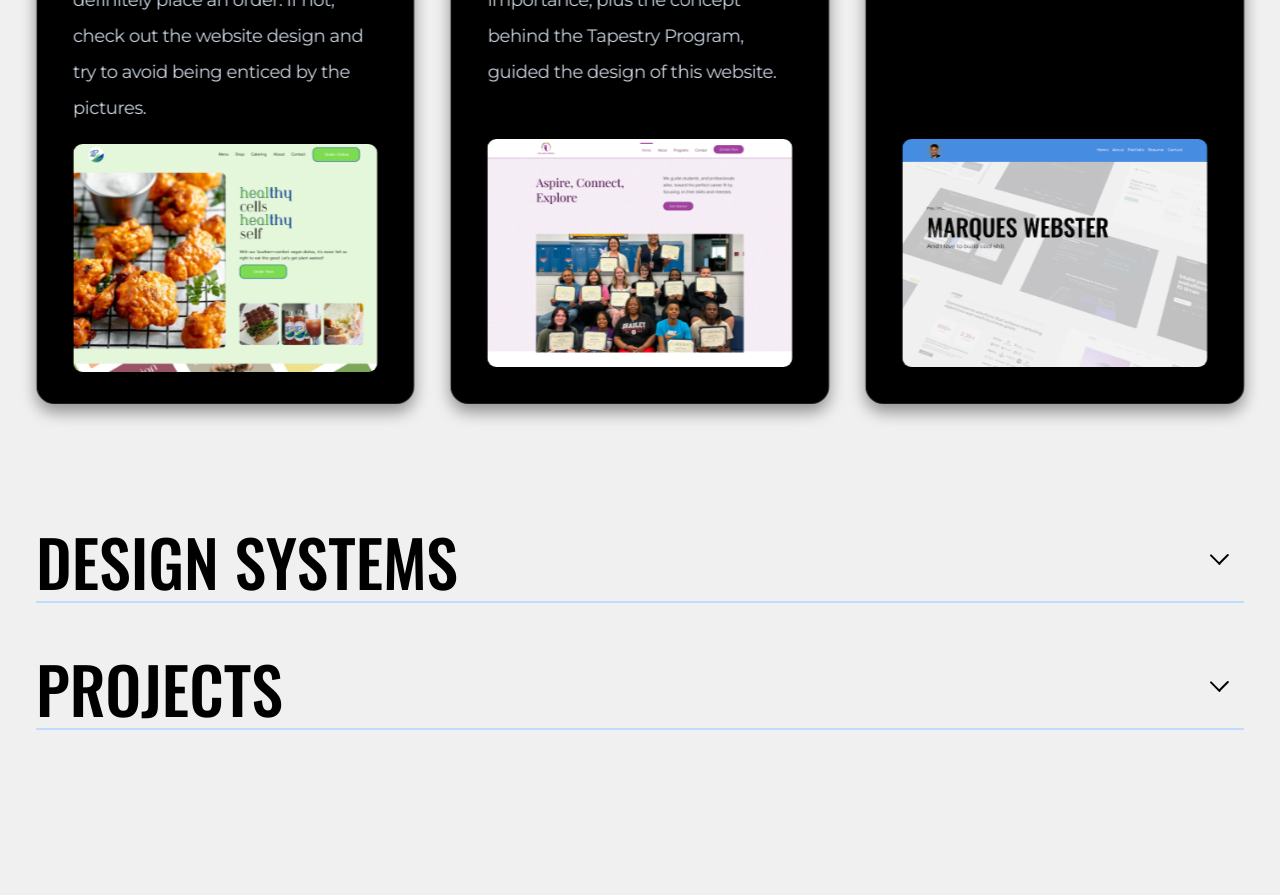
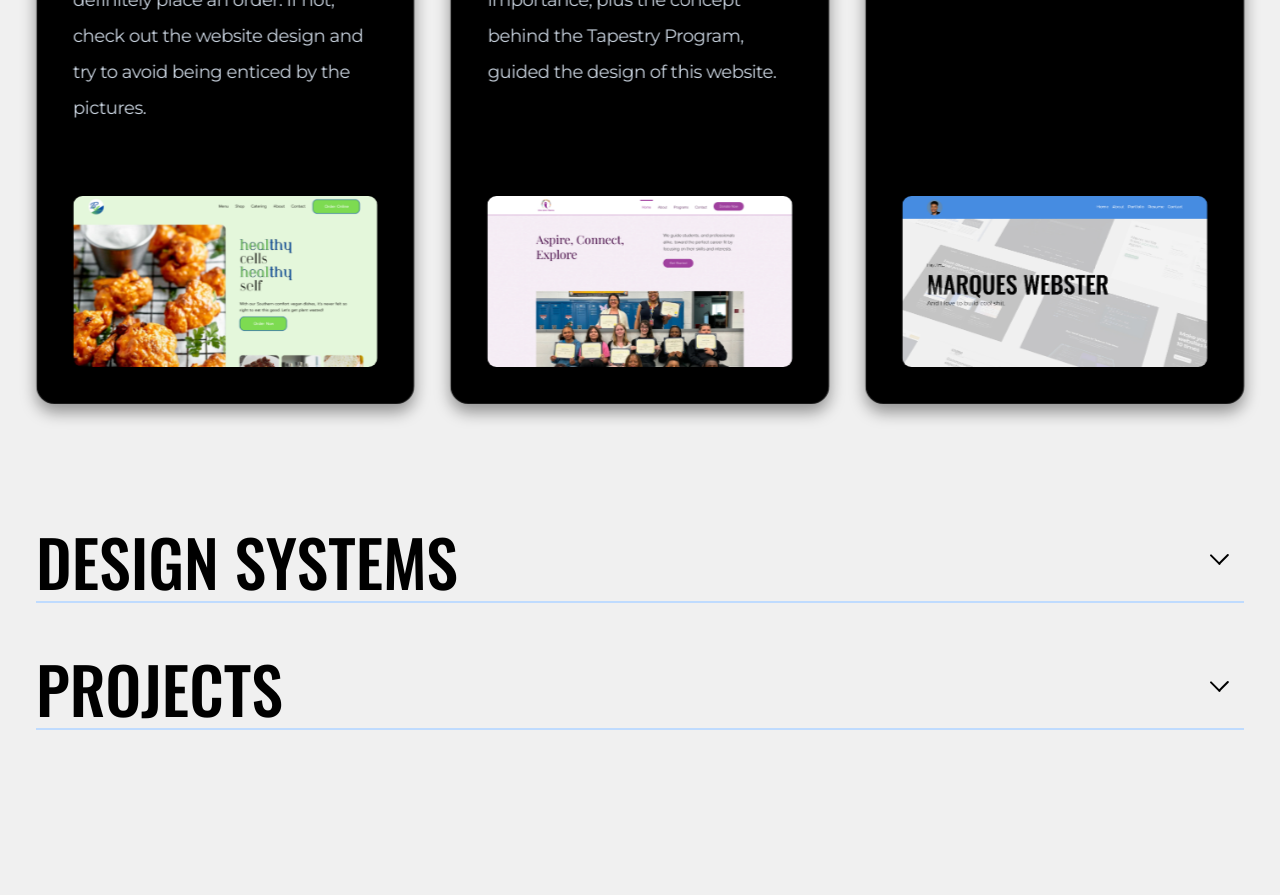
Before and after one commit to mqwebster/mqwebster, a Next.js app: page / in a window 1280 px wide. Shown: the part 5900-6795 px from the top of the page. Built offline with nearby package versions, Linux system fonts and the light colour scheme; no server answers.

Commit message:
updated image layout to ensure consistency across all image sizes

```diff
--- a/app/components/blocks/Portfolio/PortfolioItem.tsx
+++ b/app/components/blocks/Portfolio/PortfolioItem.tsx
@@ -33,13 +33,13 @@ export default function PortfolioItem({
               </span>
             </div>
           </div>
-          <div className="w-full relative flex rounded-lg mt-4 overflow-clip aspect-video">
+          <div className="w-full relative flex rounded-lg mt-4 overflow-clip">
             <Image
               src={image}
               alt={`${title} screenshot`}
               width={1440}
               height={1080}
-              className="object-cover object-top"
+              className="object-cover object-top aspect-video"
             />
           </div>
         </div>
```
